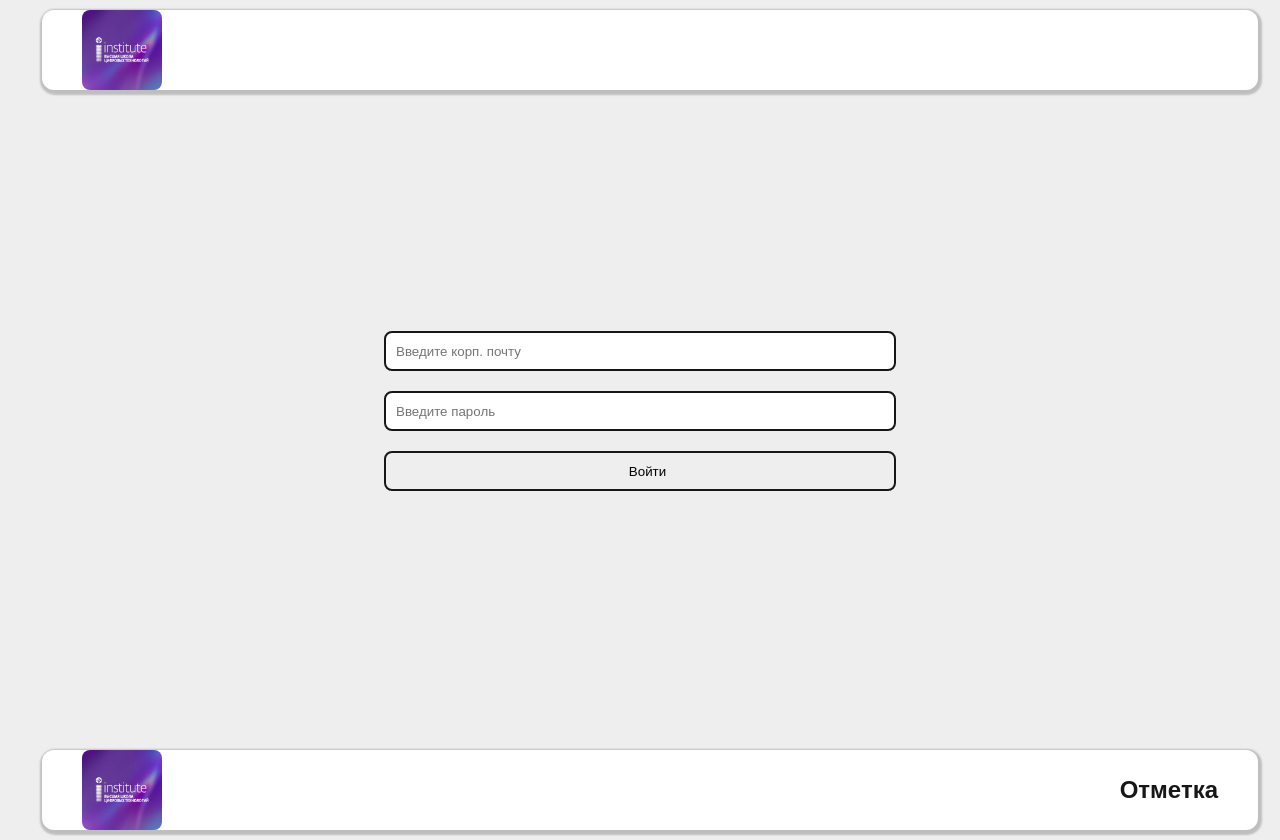
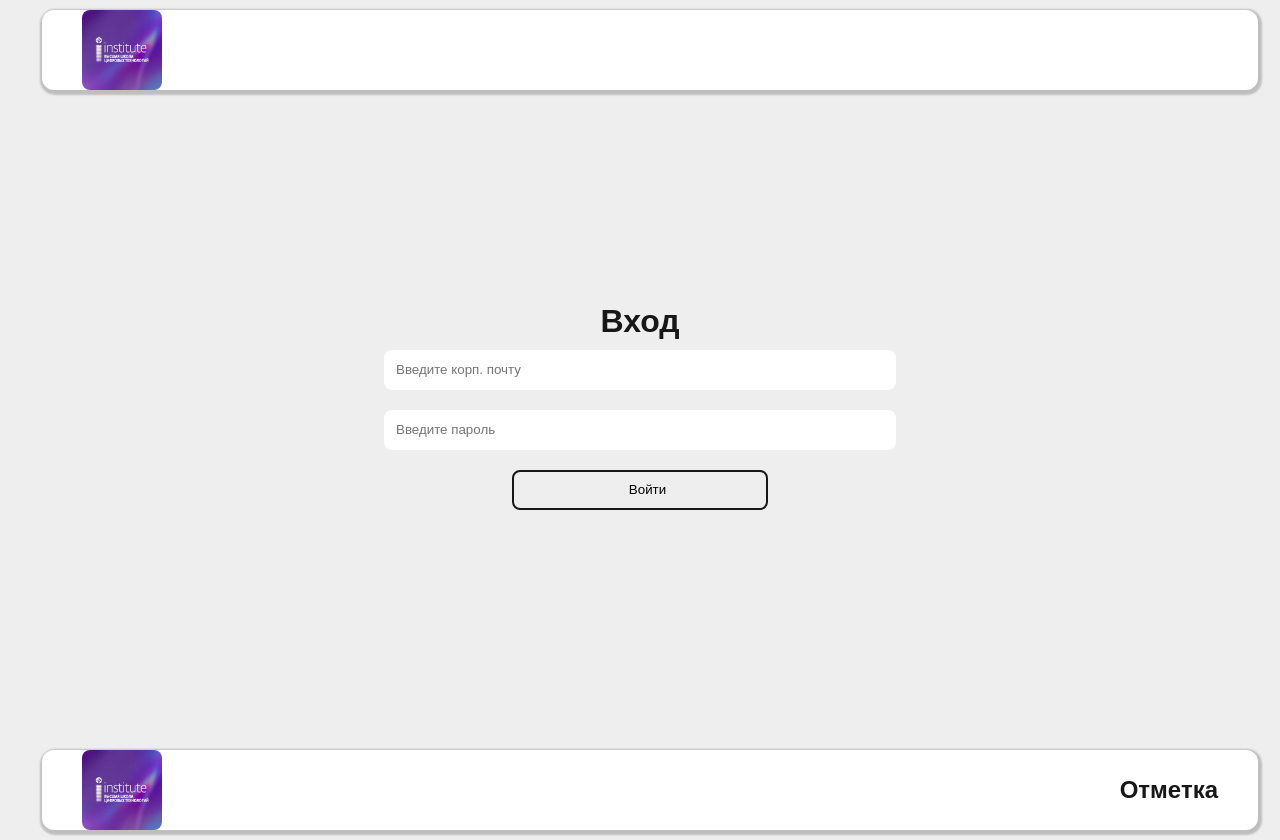
Before and after one commit to miliukovlo/it-galera, a Next.js app: page /auth in a window 1280 px wide. Built offline with nearby package versions, Linux system fonts and the light colour scheme.

Commit message:
Переработал users

```diff
--- a/src/Components/Common/Input/Input.module.css
+++ b/src/Components/Common/Input/Input.module.css
@@ -1,18 +1,28 @@
 .size_m {
     width: 40%;
     height: 20%;
-    border: 2px solid var(--foreground);
+    min-height: 40px;
+}
+.size_m:focus {
+    width: calc(40% + 10px);
+    height: calc(20% + 20px);
+}
+.input {
+    margin: 10px;
+    border: 2px solid var(--secondary-color);
     text-indent: 10px;
     border-radius: 8px;
-    min-height: 40px;
-    margin: 10px;
+    transition-duration: 0.6s;
+}
+.input:focus {
+    outline: 0;
 }
 .size_l {
     width: 50%;
     height: 15%;
-    border: 2px solid var(--foreground);
-    text-indent: 10px;
-    border-radius: 8px;
-    margin: 10px;
     min-height: 60px;
 }
+.size_l:focus {
+    width: calc(50% + 10px);
+    height: calc(15% + 20px);
+}
--- a/src/Components/Common/Input/Input.tsx
+++ b/src/Components/Common/Input/Input.tsx
@@ -22,7 +22,7 @@ const Input : React.FC<InputProps> = React.memo(({
             placeholder={placeholder}
             value={value}
             onChange={onChange}
-            className={size === "m" ? styles.size_m : styles.size_l}
+            className={size === "m" ? `${styles.input} ${styles.size_m}` : `${styles.input} ${styles.size_m}`}
         />
     );
 })
--- a/src/app/auth/Auth.tsx
+++ b/src/app/auth/Auth.tsx
@@ -53,6 +53,7 @@ const Auth : React.FC<AuthProps> = ({
 
     return (
         <main className={`main ${styles.auth__content}`}>
+            <h1 className={styles.auth__head_text}>Вход</h1>
             <Input
                 type='text'
                 value={login}
@@ -69,7 +70,7 @@ const Auth : React.FC<AuthProps> = ({
             />
             <Button
                 text='Войти'
-                size="m"
+                size="s"
                 onClick={handleLogin}
             />
             <p className={error ? "error__text" : "error__text_hidden"}>Вы неправильно ввели логин/пароль!</p>
--- a/src/app/auth/auth.module.css
+++ b/src/app/auth/auth.module.css
@@ -4,3 +4,6 @@
     align-items: center;
     flex-direction: column;
 }
+.auth__head_text {
+    font-size: 4vh;
+}
--- a/src/app/users/[id]/CurrentUser.module.css
+++ b/src/app/users/[id]/CurrentUser.module.css
@@ -16,6 +16,7 @@
     display: flex;
     align-items: center;
     justify-content: space-around;
+    box-shadow: 1px 1px 1px 1px rgba(0, 0, 0, 0.2);
     background-color: var(--secondary-color);
 }
 .lesson {
```
Also changed, not shown: src/Components/Users/UserElement/UserElement.module.css (+12 -1 lines), src/Components/Users/UserElement/UserElement.tsx (+4 -4 lines).
